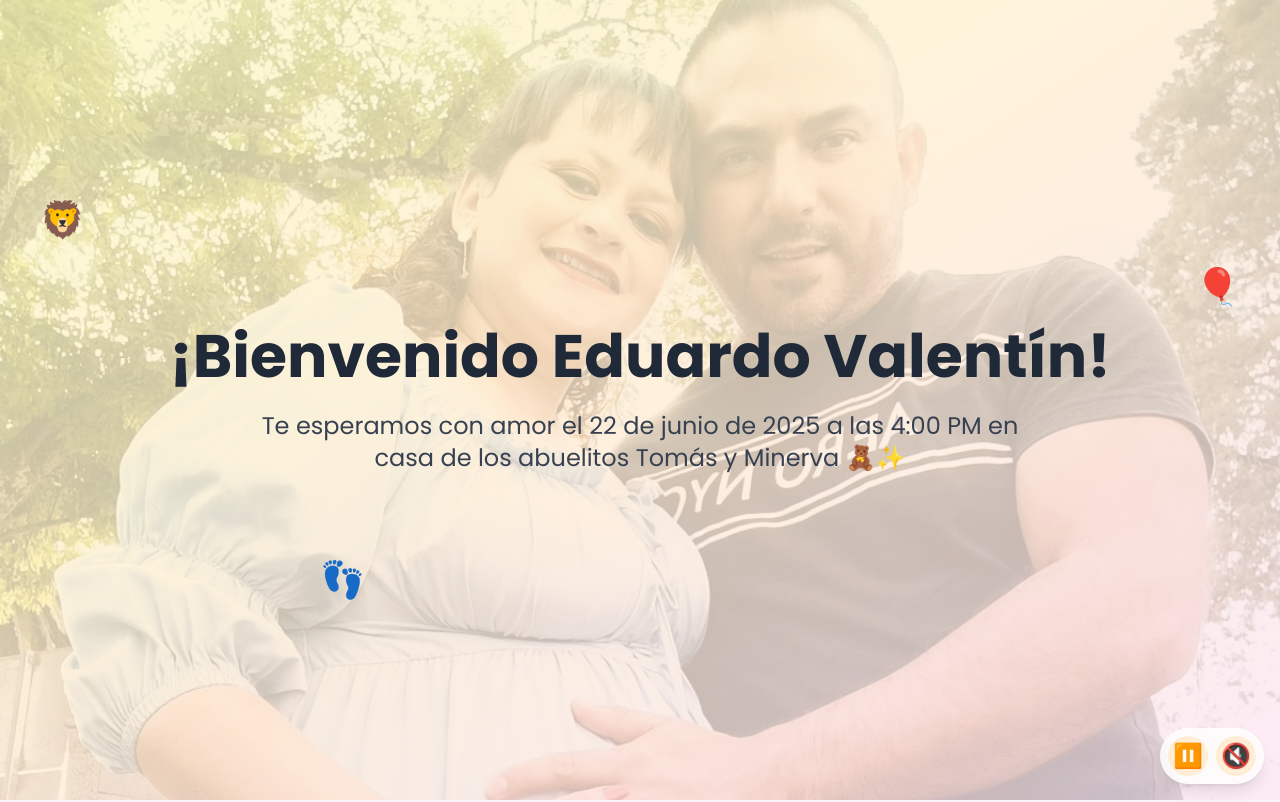
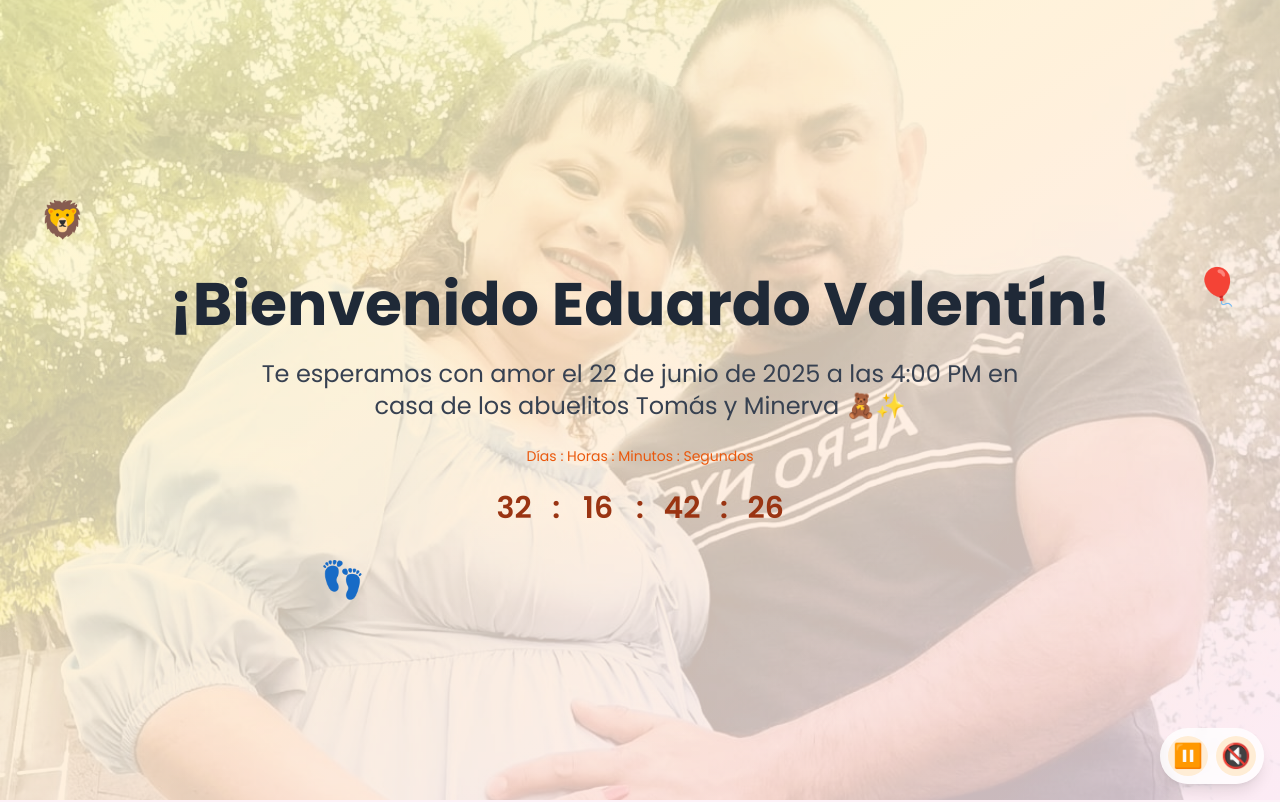
Before and after one commit to Eder3323/eduardo, a React (Create React App) app: page / in a window 1280 px wide. Shown: the top 802 px of the page. Built offline with nearby package versions, Linux system fonts and the light colour scheme.

Commit message:
adding down counter as firts commit

```diff
--- a/package.json
+++ b/package.json
@@ -5,6 +5,7 @@
   "dependencies": {
     "framer-motion": "^12.12.1",
     "react": "^18.2.0",
+    "react-countdown": "^2.3.6",
     "react-dom": "^18.2.0",
     "react-scripts": "5.0.1"
   },
--- /dev/null
+++ b/src/components/CountdownTimer.js
@@ -0,0 +1,39 @@
+import React from 'react';
+import Countdown from 'react-countdown';
+import { motion } from 'framer-motion';
+
+const CountdownTimer = () => {
+  const targetDate = new Date('2025-06-22T16:00:00-06:00');
+
+  const renderer = ({ days, hours, minutes, seconds }) => {
+    return (
+      <motion.div
+        initial={{ opacity: 0, y: 20 }}
+        whileInView={{ opacity: 1, y: 0 }}
+        viewport={{ once: true }}
+        transition={{ duration: 0.5 }}
+        className="text-center text-2xl md:text-3xl font-semibold text-orange-800 mt-4 "
+      >
+        <span className="inline-block min-w-[60px]">{days}</span>
+        <span className="mx-2">:</span>
+        <span className="inline-block min-w-[60px]">{hours.toString().padStart(2, '0')}</span>
+        <span className="mx-2">:</span>
+        <span className="inline-block min-w-[60px]">{minutes.toString().padStart(2, '0')}</span>
+        <span className="mx-2">:</span>
+        <span className="inline-block min-w-[60px]">{seconds.toString().padStart(2, '0')}</span>
+      </motion.div>
+    );
+  };
+
+  return (
+    <div className="flex flex-col items-center pt-6">
+      <div className="text-sm text-orange-600 mb-2">Días : Horas : Minutos : Segundos</div>
+      <Countdown
+        date={targetDate}
+        renderer={renderer}
+      />
+    </div>
+  );
+};
+
+export default CountdownTimer;
--- a/src/components/Hero.js
+++ b/src/components/Hero.js
@@ -1,5 +1,6 @@
 import React from 'react';
 import { motion } from 'framer-motion';
+import CountdownTimer from './CountdownTimer';
 
 const Hero = () => {
   return (
@@ -38,6 +39,14 @@ const Hero = () => {
           Te esperamos con amor el 22 de junio de 2025 a las 4:00 PM en casa de los abuelitos Tomás y Minerva 🧸✨
         </motion.p>
 
+        <motion.div
+          initial={{ opacity: 0, y: 20 }}
+          animate={{ opacity: 1, y: 0 }}
+          transition={{ duration: 0.8, delay: 1.1 }}
+        >
+          <CountdownTimer />
+        </motion.div>
+
         {/* Indicador de scroll */}
         <motion.div
           initial={{ opacity: 0 }}
@@ -45,7 +54,6 @@ const Hero = () => {
           transition={{ delay: 1.5, duration: 1 }}
           className="absolute bottom-8 left-1/2 transform -translate-x-1/2"
         >
-
         </motion.div>
       </div>
     </div>
```
Also changed, not shown: 1 other file (tests, documents, lock files or other folders).
